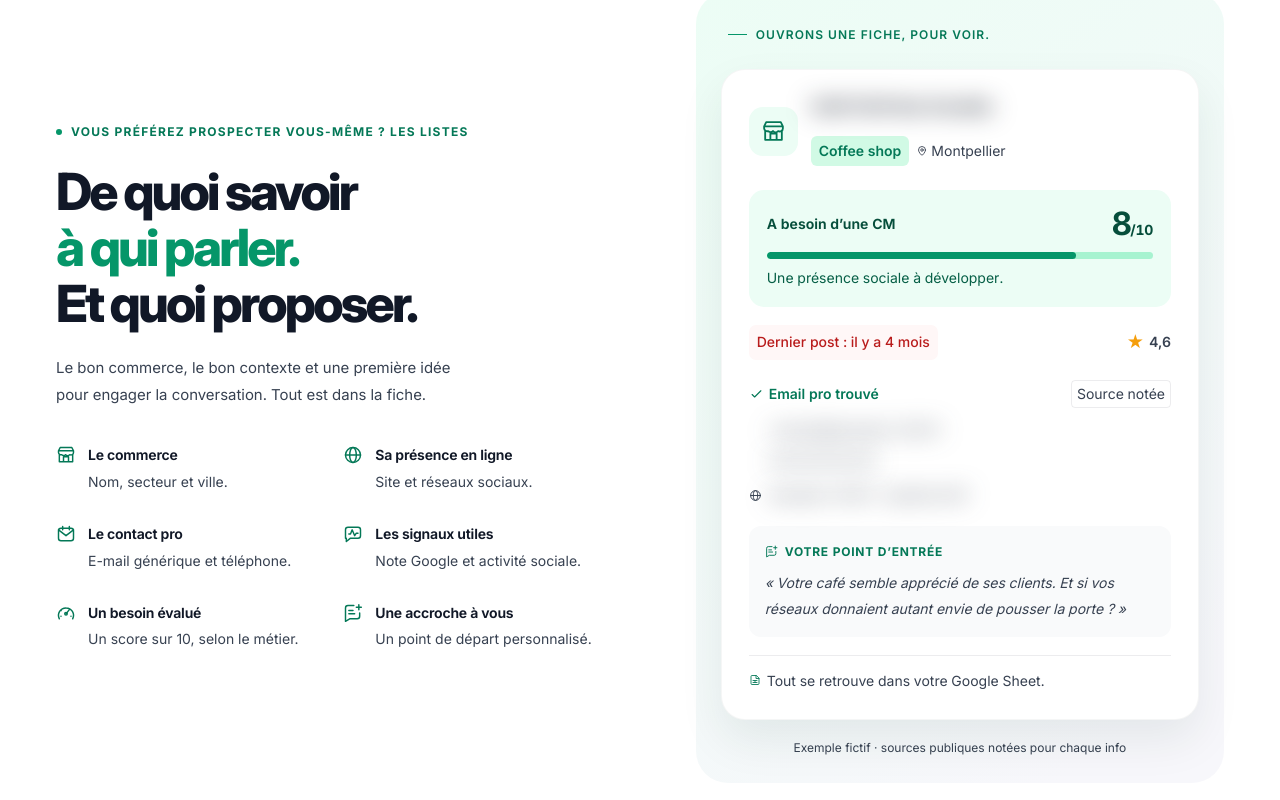
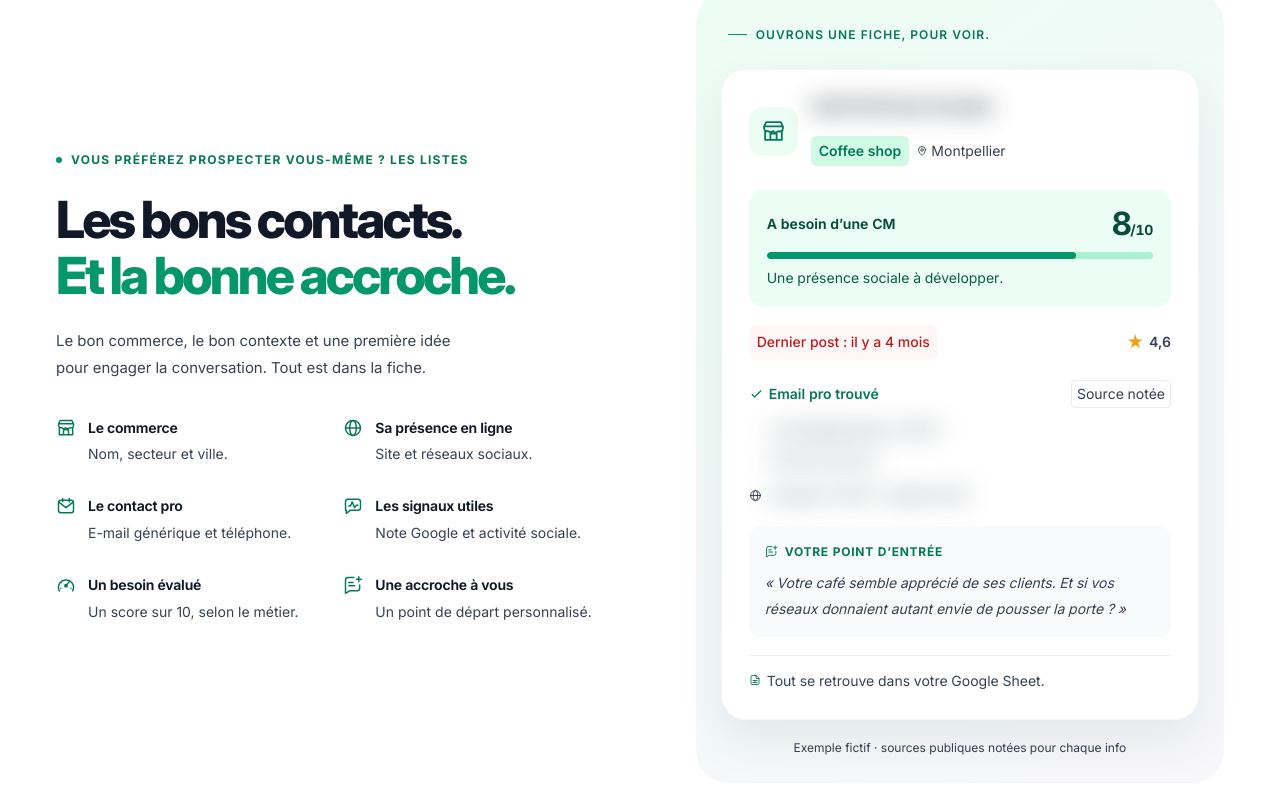
Before and after one commit to sebastienkothe/leadoly-site, a plain HTML site: page index.html in a window 1280 px wide. Shown: the part 2985-3785 px from the top of the page. Drawn offline with Linux system fonts and the light colour scheme.

Commit message:
Listes : nouveau titre « Les bons contacts. Et la bonne accroche. » validé par Sébastien

```diff
--- a/index.html
+++ b/index.html
@@ -319,7 +319,7 @@
     </section>
     <section class="content-section section-pad" id="fiche" aria-labelledby="fiche-title">
       <div class="container content-layout">
-        <div class="content-copy reveal"><p class="eyebrow"><span class="status-dot" aria-hidden="true"></span>VOUS PRÉFÉREZ PROSPECTER VOUS-MÊME ? LES LISTES</p><h2 id="fiche-title">De quoi savoir <br> <span>à qui parler.</span> <br> Et quoi proposer.</h2><p class="section-lead">Le bon commerce, le bon contexte et une première idée pour engager la conversation. Tout est dans la fiche.</p>
+        <div class="content-copy reveal"><p class="eyebrow"><span class="status-dot" aria-hidden="true"></span>VOUS PRÉFÉREZ PROSPECTER VOUS-MÊME ? LES LISTES</p><h2 id="fiche-title">Les bons contacts. <br> <span>Et la bonne accroche.</span></h2><p class="section-lead">Le bon commerce, le bon contexte et une première idée pour engager la conversation. Tout est dans la fiche.</p>
           <div class="field-grid">
             <div class="field-item"><svg class="icon" aria-hidden="true"><use href="#i-store"/></svg><div><h3>Le commerce</h3><p>Nom, secteur et ville.</p></div></div>
             <div class="field-item"><svg class="icon" aria-hidden="true"><use href="#i-globe"/></svg><div><h3>Sa présence en ligne</h3><p>Site et réseaux sociaux.</p></div></div>
```
